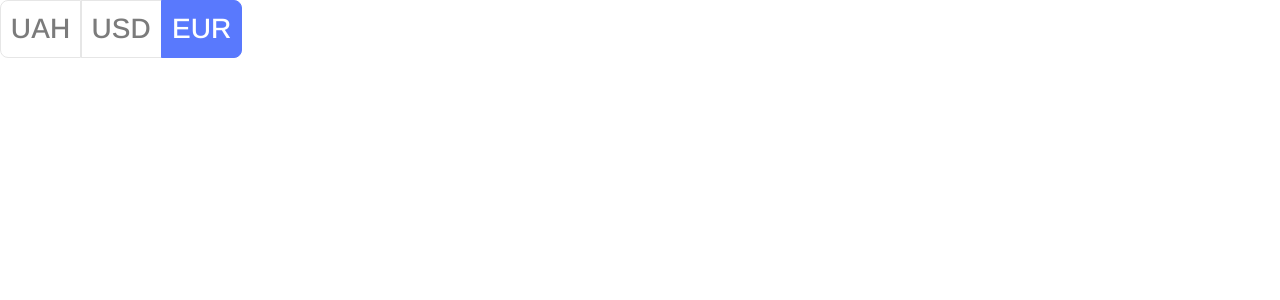
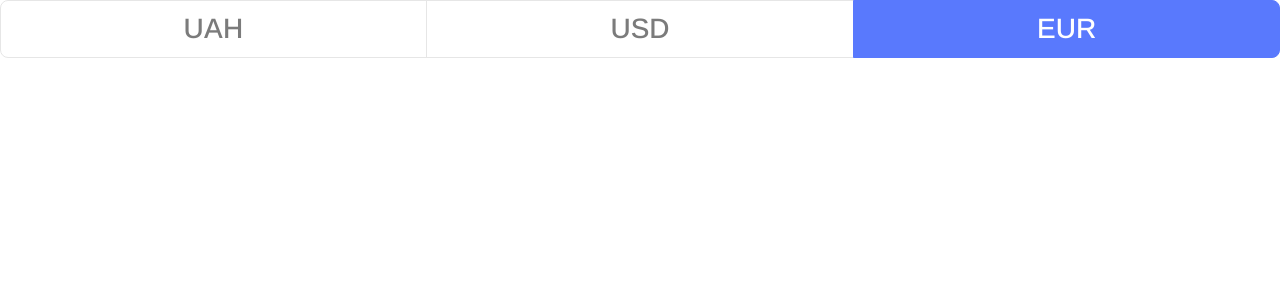
Before and after one commit to bodnya29179/React-Currency-Exchange, a React (Create React App) app: page / in a window 1280 px wide. Shown: the top 300 px of the page. Built offline with nearby package versions, Linux system fonts and the light colour scheme.

Commit message:
Add the equal size of items

```diff
--- a/src/components/currency-select/CurrencySelect.jsx
+++ b/src/components/currency-select/CurrencySelect.jsx
@@ -28,7 +28,10 @@ const CurrencySelect = ({ items, itemClickCallback, selectedIndex = 0 }) => {
   }, []);
 
   return (
-    <div>
+    <div
+      className={classes.container}
+      style={{ gridTemplateColumns: Array(numberOfItems).fill('1fr').join(' ') }}
+    >
       {
         Object.keys(items)
           .map((key, index) => (
--- a/src/components/currency-select/CurrencySelect.module.scss
+++ b/src/components/currency-select/CurrencySelect.module.scss
@@ -1,8 +1,14 @@
 @import 'src/styles/variables';
+
+.container {
+  display: grid;
+}
 
 .currencyItem {
   display: inline-block;
+
   color: $dark-grey;
+  text-align: center;
 
   font-size: $font-l;
   font-weight: 500;
```
